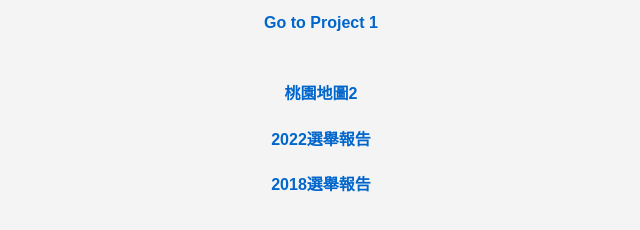
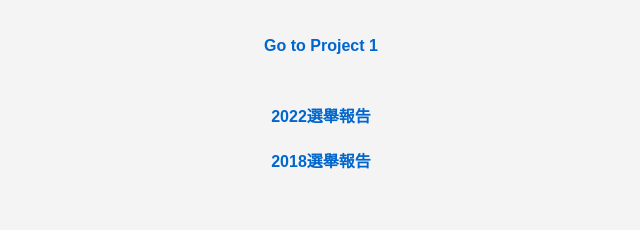
Before and after one commit to jeffwei8522/jeffwei8522.github.io, a plain HTML site: page index.html in a window 1280 px wide. Shown: the part 382-612 px from the top of the page, without its empty margins (319-959 px from the left). Drawn offline with Linux system fonts and the light colour scheme.

Commit message:
刪除桃園地圖等資訊

```diff
--- a/index.html
+++ b/index.html
@@ -10,7 +10,7 @@
     <h1>Hello World</h1>
     <p>I'm hosted with GitHub Pages.</p>
     <a href="project-1/index.html">Go to Project 1</a> <br>
-    <a href="project-1/2024_taoyuan_map.html">桃園地圖2</a>
+    <!-- <a href="project-1/2024_taoyuan_map.html">桃園地圖2</a> -->
     <a href="2022_election/2022_election_report.html">2022選舉報告</a>
     <a href="2018_election/2018_election_report.html">2018選舉報告</a>
 </body>
```
